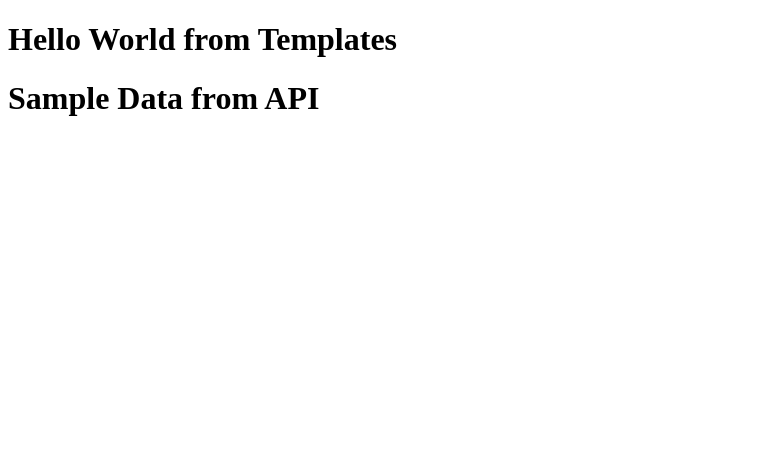
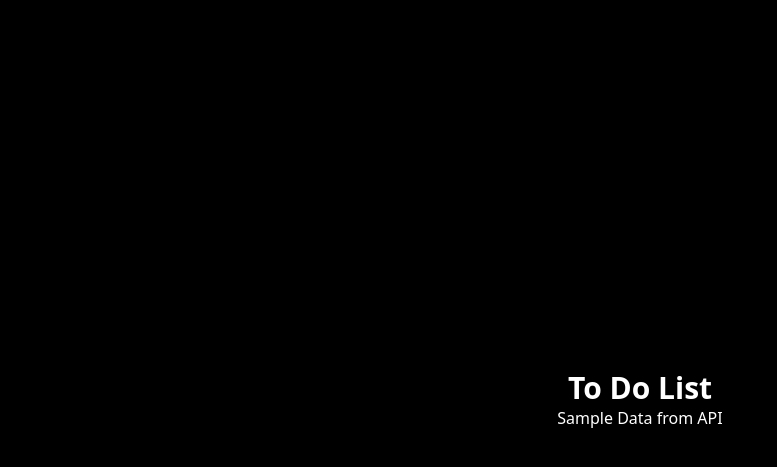
Before and after one commit to sanchit-scaler/todo-fastapi-bootcamp, a FastAPI app: page / in a window 1280 px wide. Shown: the top 467 px of the page, without its empty margins (0-777 px from the left). Run offline with FastAPI, Linux system fonts and the light colour scheme.

Commit message:
feat: Enhance todolist template and update root response
- Updated the HTML template to improve layout and styling with Tailwind CSS.
- Modified the root endpoint to render the updated template with a new structure.

```diff
--- a/templates/todolist.html
+++ b/templates/todolist.html
@@ -3,10 +3,13 @@
 <head>
     <meta charset="UTF-8">
     <meta name="viewport" content="width=device-width, initial-scale=1.0">
+    <script src="https://cdn.jsdelivr.net/npm/@tailwindcss/browser@4"></script>
     <title>Document</title>
 </head>
 <body>
-    <h1>Hello World from Templates</h1>
-    <h1>{{ data }}</h1>
+    <div class="h-screen w-full bg-black text-white p-4 flex flex-col items-center justify-center">
+    <div class="text-3xl font-bold">To Do List</div>
+    <div>{{ data }}</div>
+    </div>
 </body>
 </html>
```
Also changed, not shown: main.py (line endings or trailing spaces).
